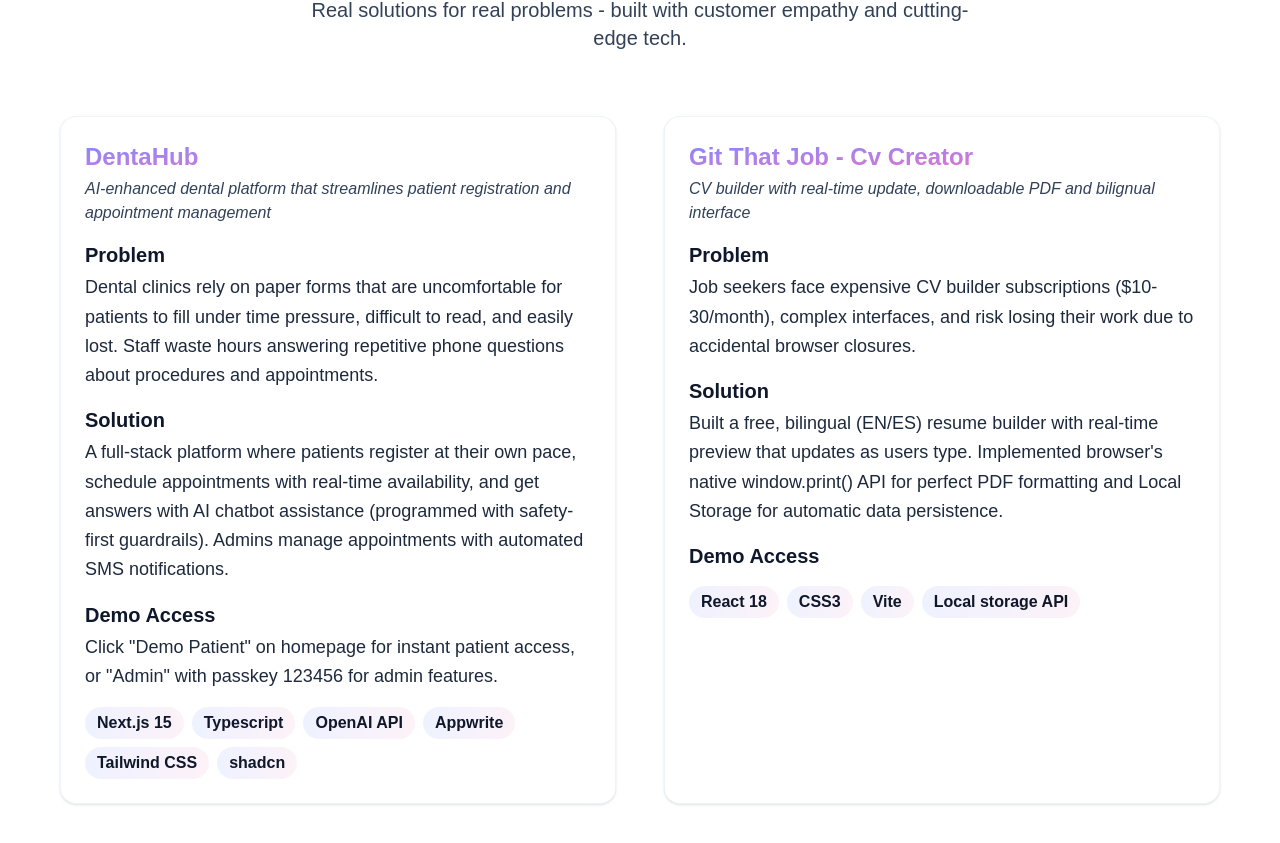
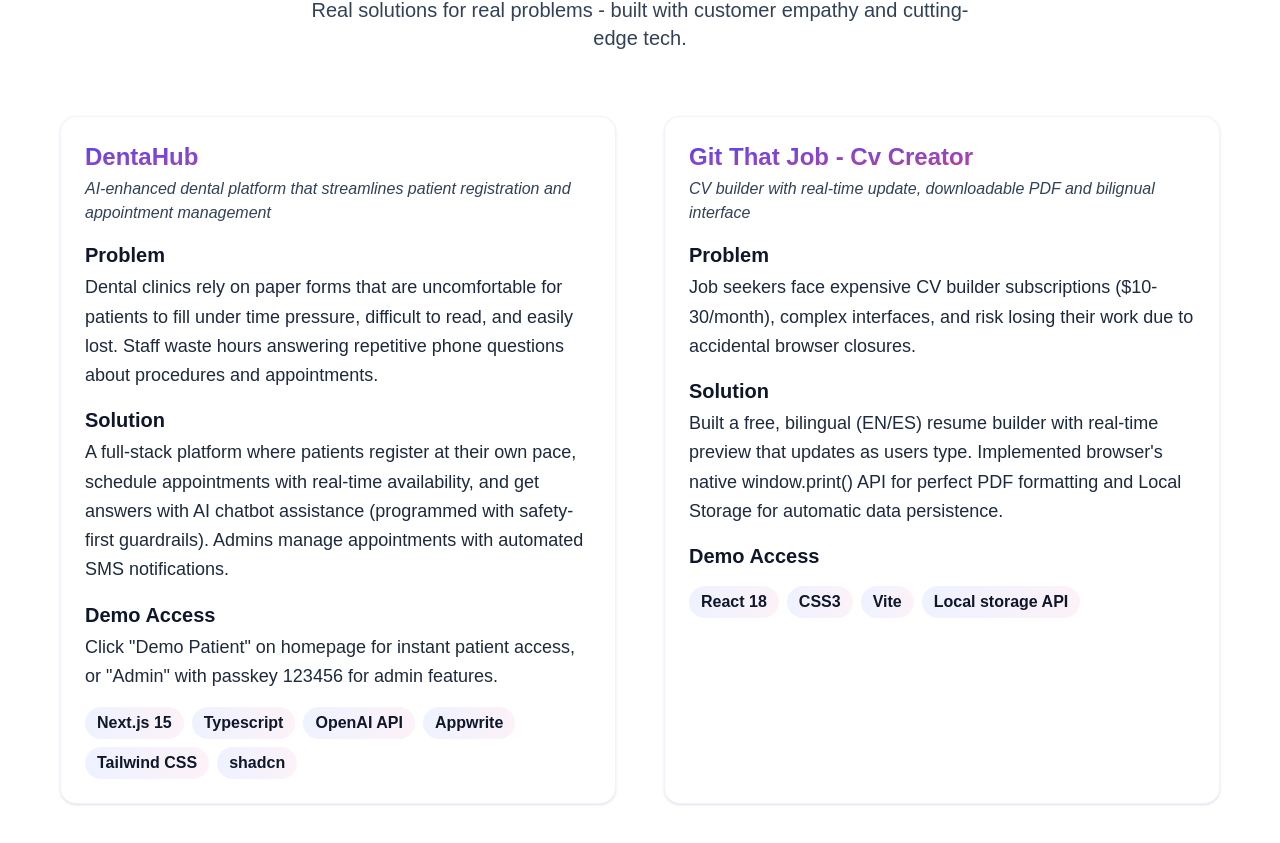
Before and after one commit to verobelo/portfolio-v2, a Next.js app: page / in a window 1280 px wide. Shown: the part 1931-2774 px from the top of the page. Built offline with nearby package versions, Linux system fonts and the light colour scheme; a web font is replaced by a local one.

Commit message:
Change gradent for porject name

```diff
--- a/_components/Projects.js
+++ b/_components/Projects.js
@@ -149,7 +149,7 @@
 
       <div className='p-4 md:p-6'>
         <div className='mb-3 md:mb-4'>
-          <h3 className='text-xl md:text-2xl font-semibold mb-1 bg-gradient-to-br from-indigo-400 to-pink-400 bg-clip-text text-transparent dark:from-indigo-600 dark:to-pink-600'>
+          <h3 className='text-xl md:text-2xl font-semibold mb-1 bg-gradient-to-br from-indigo-600 to-pink-600 bg-clip-text text-transparent dark:from-indigo-400 dark:to-pink-400'>
             {project.title}
           </h3>
           <p className='text-sm md:text-base italic text-slate-700 dark:text-body-text-dark'>
```
